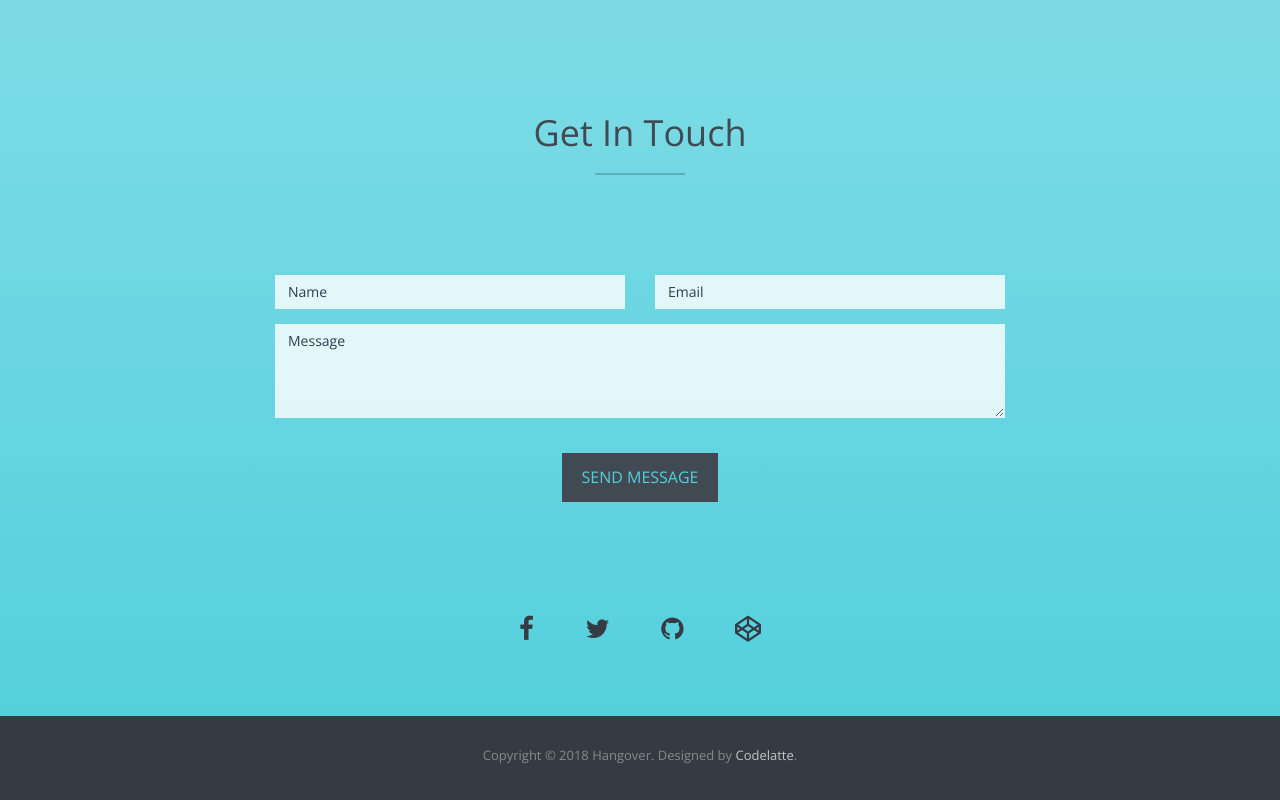
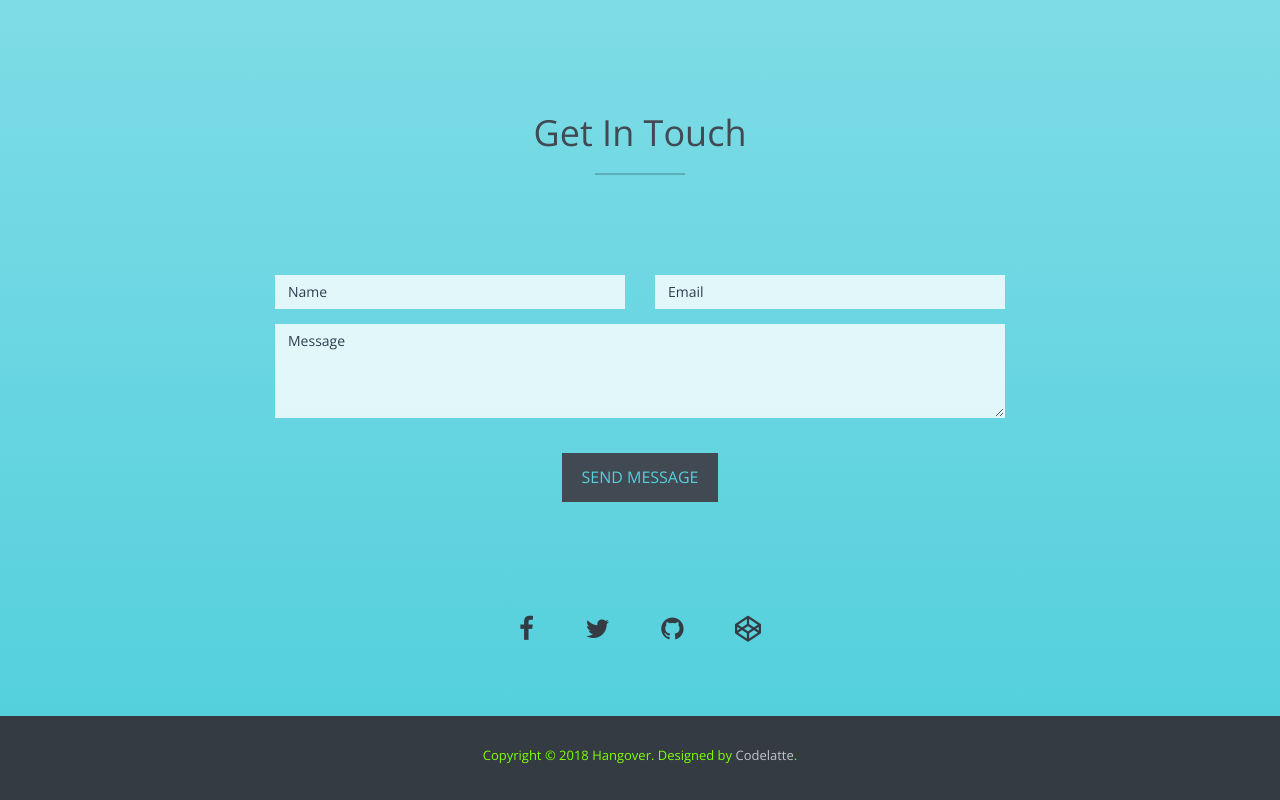
Before and after one commit to Lee-YiAnn/Homework2-original, a plain HTML site: page index.html in a window 1280 px wide. Shown: the part 2573-3373 px from the top of the page. Drawn offline with nearby package versions, Linux system fonts and the light colour scheme.

Commit message:
2.change text color-1

```diff
--- a/index.html
+++ b/index.html
@@ -297,7 +297,7 @@
   <div id="footer">
     <div class="container text-center">
       <div class="fnav">
-        <p>Copyright &copy; 2018 Hangover. Designed by <a href="https://codelatte.org/" rel="nofollow">Codelatte</a>.
+        <p style="color: chartreuse;">Copyright &copy; 2018 Hangover. Designed by <a href="https://codelatte.org/" rel="nofollow">Codelatte</a>.
         </p>
       </div>
     </div>
```
